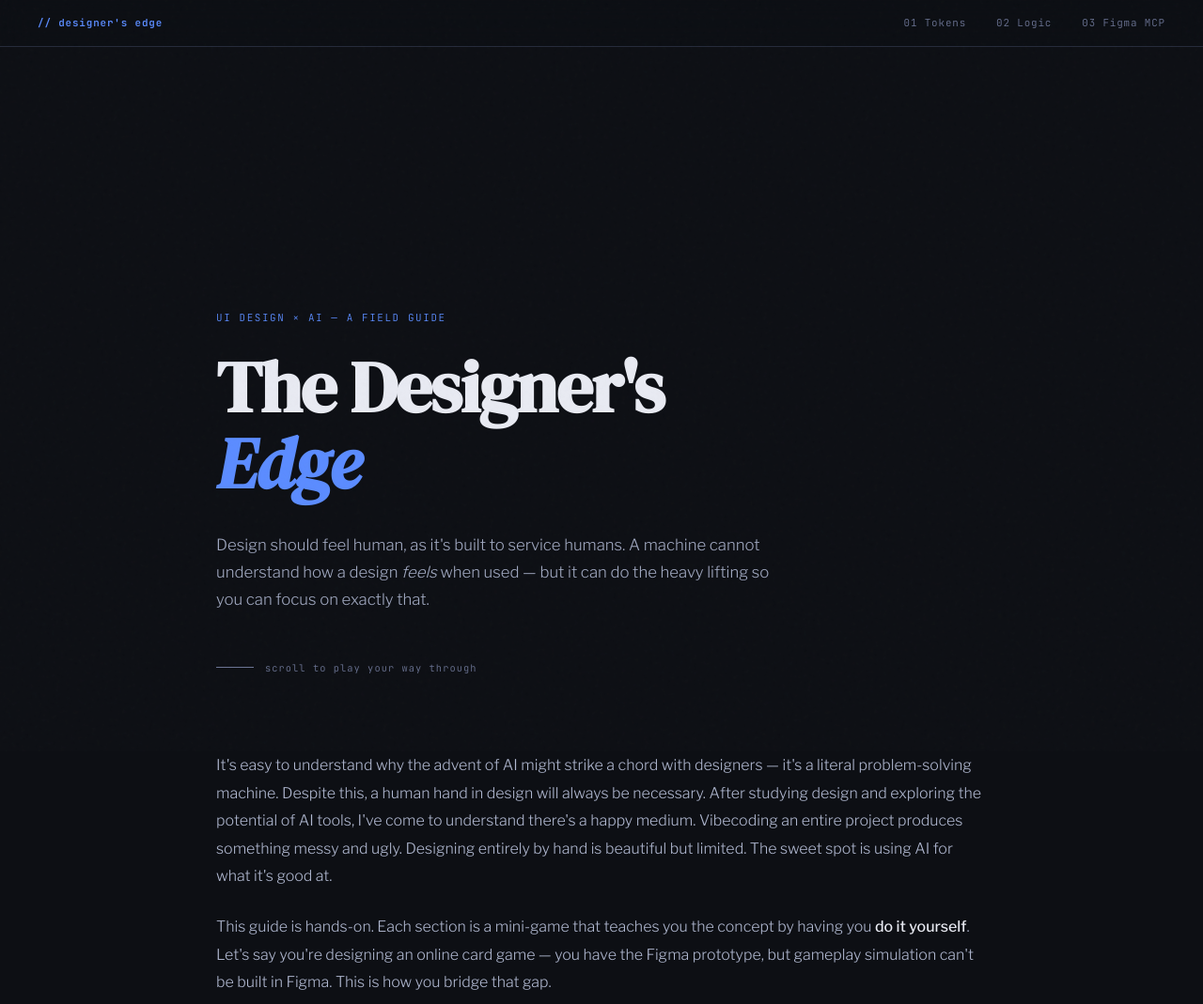
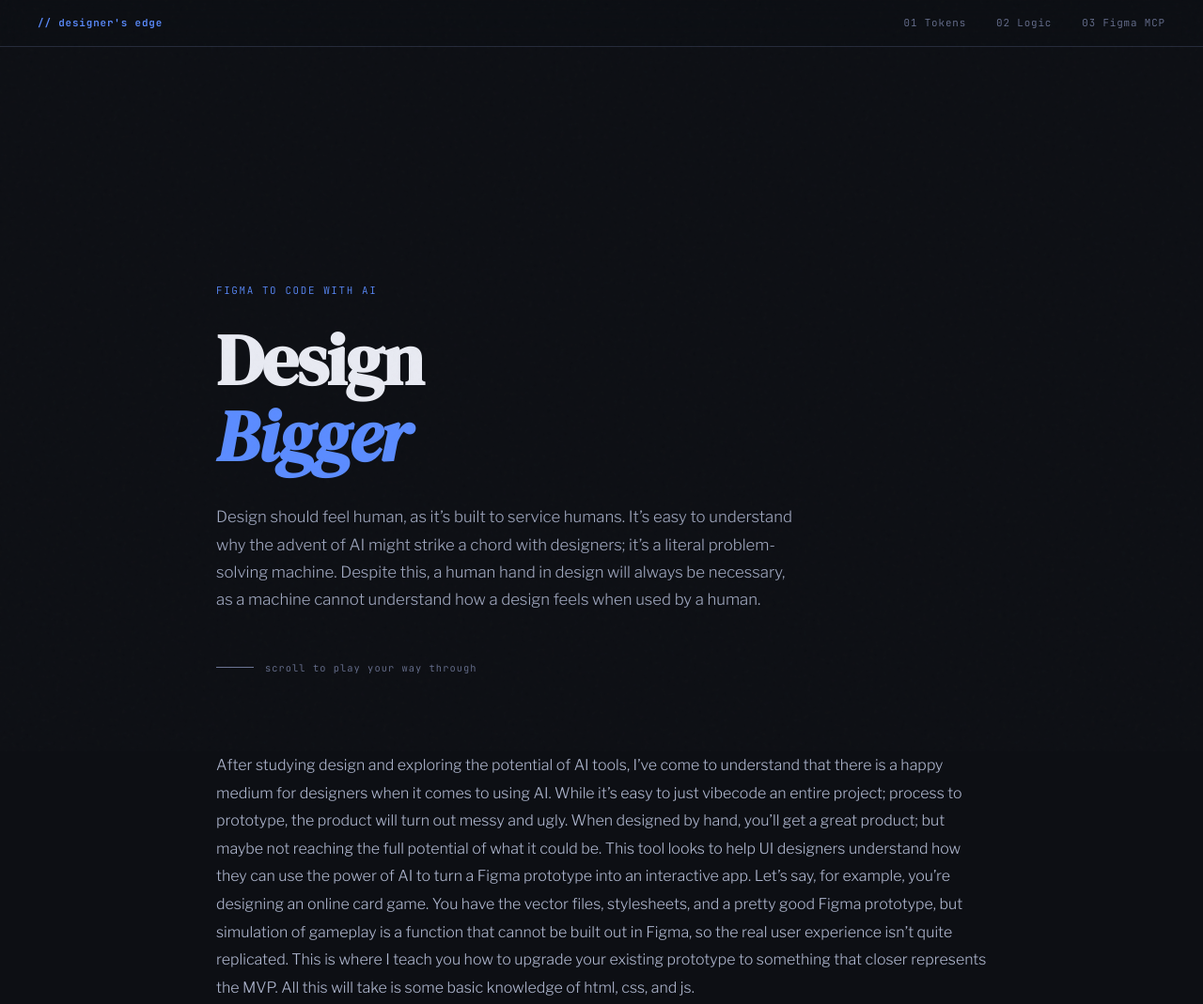
Before and after one commit to davidbomhoff/advuifinal, a plain HTML site: page design-essay.html in a window 1280 px wide. Shown: the top 1069 px of the page at 94% size. Drawn offline with nearby package versions, Linux system fonts and the light colour scheme.

Commit message:
changed content to essay
Updated hero section and body text for clarity and focus on AI in design.

```diff
--- a/design-essay.html
+++ b/design-essay.html
@@ -343,15 +343,15 @@ nav a:hover{color:var(--text);}
 
 <!-- ── HERO ── -->
 <section class="hero" id="intro">
-  <div class="hero-label">UI Design × AI — A Field Guide</div>
-  <h1>The Designer's<br><em>Edge</em></h1>
-  <p class="lead">Design should feel human, as it's built to service humans. A machine cannot understand how a design <em>feels</em> when used — but it can do the heavy lifting so you can focus on exactly that.</p>
+  <div class="hero-label">Figma to Code with AI</div>
+  <h1>Design<br><em>Bigger</em></h1>
+  <p class="lead">Design should feel human, as it’s built to service humans. It’s easy to understand why the advent of AI might strike a chord with designers; it’s a literal problem-solving machine. Despite this, a human hand in design will always be necessary, as a machine cannot understand how a design feels when used by a human.</p>
   <div class="scroll-hint">scroll to play your way through</div>
 </section>
 
 <main class="content">
 
-  <p class="body-text reveal">It's easy to understand why the advent of AI might strike a chord with designers — it's a literal problem-solving machine. Despite this, a human hand in design will always be necessary. After studying design and exploring the potential of AI tools, I've come to understand there's a happy medium. Vibecoding an entire project produces something messy and ugly. Designing entirely by hand is beautiful but limited. The sweet spot is using AI for what it's good at.</p>
+  <p class="body-text reveal">After studying design and exploring the potential of AI tools, I’ve come to understand that there is a happy medium for designers when it comes to using AI. While it’s easy to just vibecode an entire project; process to prototype, the product will turn out messy and ugly. When designed by hand, you’ll get a great product; but maybe not reaching the full potential of what it could be. This tool looks to help UI designers understand how they can use the power of AI to turn a Figma prototype into an interactive app. Let’s say, for example, you’re designing an online card game. You have the vector files, stylesheets, and a pretty good Figma prototype, but simulation of gameplay is a function that cannot be built out in Figma, so the real user experience isn’t quite replicated. This is where I teach you how to upgrade your existing prototype to something that closer represents the MVP. All this will take is some basic knowledge of html, css, and js.</p>
   <p class="body-text reveal">This guide is hands-on. Each section is a mini-game that teaches you the concept by having you <strong>do it yourself</strong>. Let's say you're designing an online card game — you have the Figma prototype, but gameplay simulation can't be built in Figma. This is how you bridge that gap.</p>
 
   <!-- ═══════════════════════════════════════════════════
```
